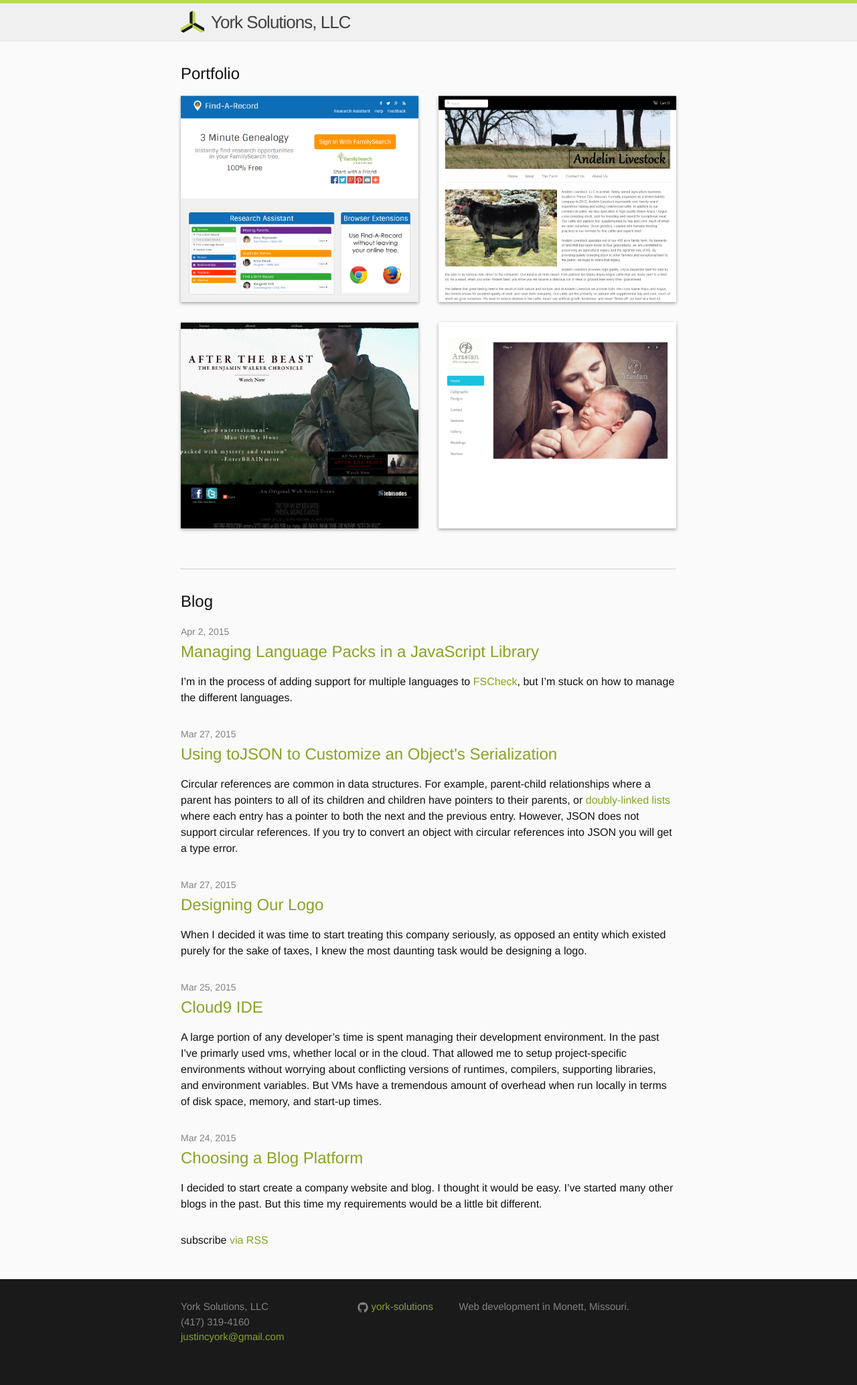
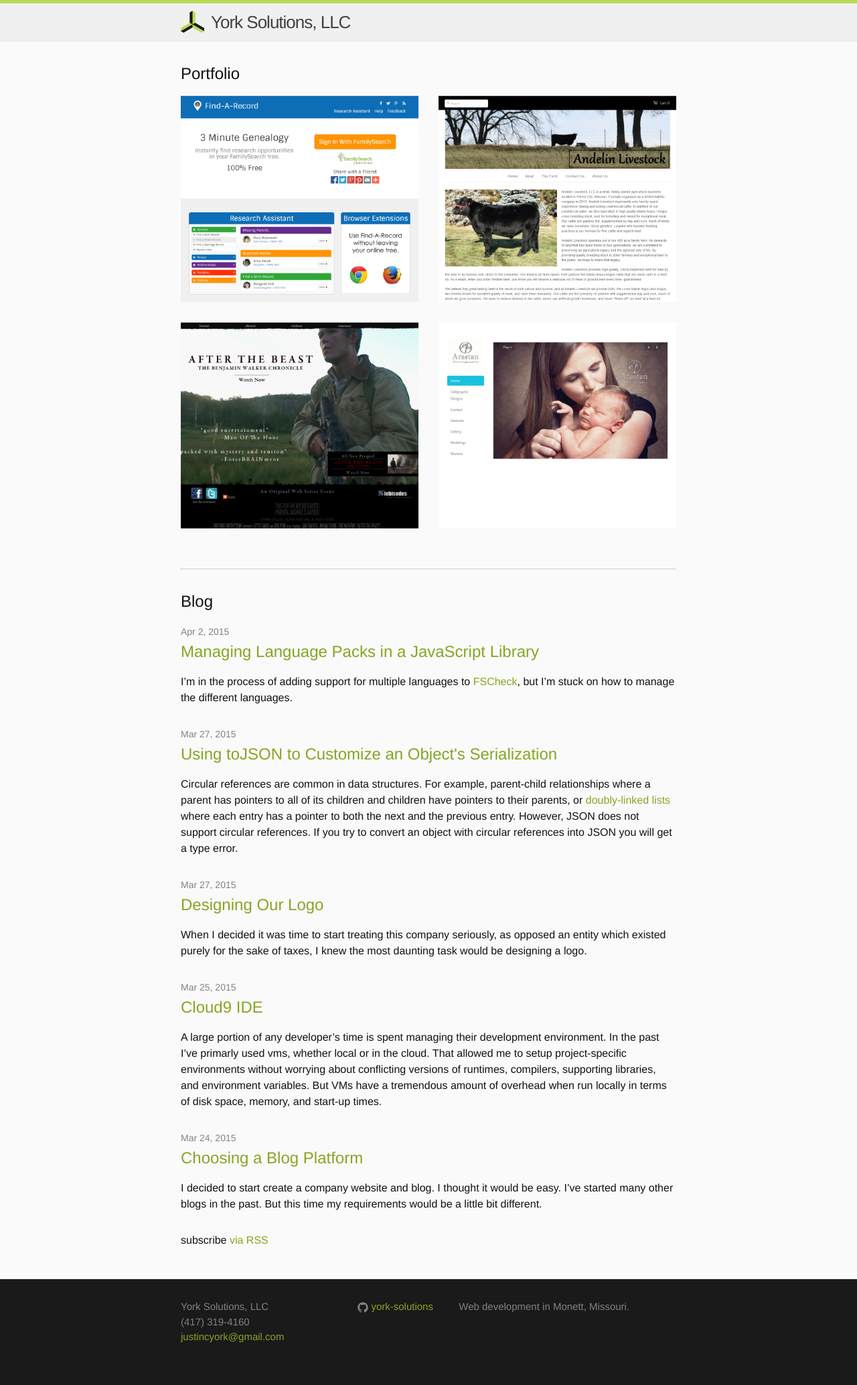
Before and after one commit to justincy/york-solutions.github.io, a Jekyll site: the page built from index.html, in a window 1280 px wide. Shown: the whole page at 67% size. Built offline with Jekyll 4.4.1, drawn with Linux system fonts in a browser that asks for light colours.

Commit message:
portfolio: remove shadow; make responsive

```diff
--- a/_sass/_layout.scss
+++ b/_sass/_layout.scss
@@ -249,45 +249,6 @@
  * Portfolio
  */
 
-/// https://css-tricks.com/snippets/sass/material-shadows-mixin/
-
-/// Gives a card depth effect.
-/// @param {Number} $depth - depth level (between 1 and 5)
-/// @link http://www.google.com/design/spec/layout/layout-principles.html#layout-principles-dimensionality Google Design
-/// @requires {function} top-shadow
-/// @requires {function} bottom-shadow
-@mixin card($depth) {
-  @if $depth < 1 {
-    box-shadow: none;
-  } @else if $depth > 5 {
-    @warn "Invalid $depth `#{$depth}` for mixin `card`.";
-  } @else {
-    box-shadow: bottom-shadow($depth), top-shadow($depth);
-  }
-}
-
-/// Computes a top-shadow for a card effect.
-/// @param {Number} $depth - depth level
-/// @return {List}
-@function top-shadow($depth) {
-  $primary-offset: nth(1.5 3 10 14 19, $depth) * 1px;
-  $blur: nth(1.5 3 10 14 19, $depth) * 4px;
-  $color: rgba(black, nth(.12 .16 .19 .25 .30, $depth));
-
-  @return 0 $primary-offset $blur $color;
-}
-
-/// Computes a bottom-shadow for a card effect.
-/// @param {Number} $depth - depth level
-/// @return {List}
-@function bottom-shadow($depth) {
-  $primary-offset: nth(1.5 3 6 10 15, $depth) * 1px;
-  $blur: nth(1 3 3 5 6, $depth) * 4px;
-  $color: rgba(black, nth(.24 .23 .23 .22 .22, $depth));
-
-  @return 0 $primary-offset $blur $color;
-}
-
 .project-list {
     overflow: auto;
     margin: 0 -$spacing-unit-half;
@@ -301,12 +262,10 @@
     float: left;
     position: relative;
     overflow: hidden;
-    @include card(1);
     transition: all .5s;
 }
 
 .project:hover {
-    @include card(2);
     transform: scale(1.05);
 }
 
@@ -324,3 +283,11 @@
     font-size: 20px;
     display: none;
 }
+
+@include media-query($on-palm) {
+    .project {
+        float: none;
+        width: -webkit-calc(100% - #{$spacing-unit});
+        width:         calc(100% - #{$spacing-unit});
+    }
+}
```
